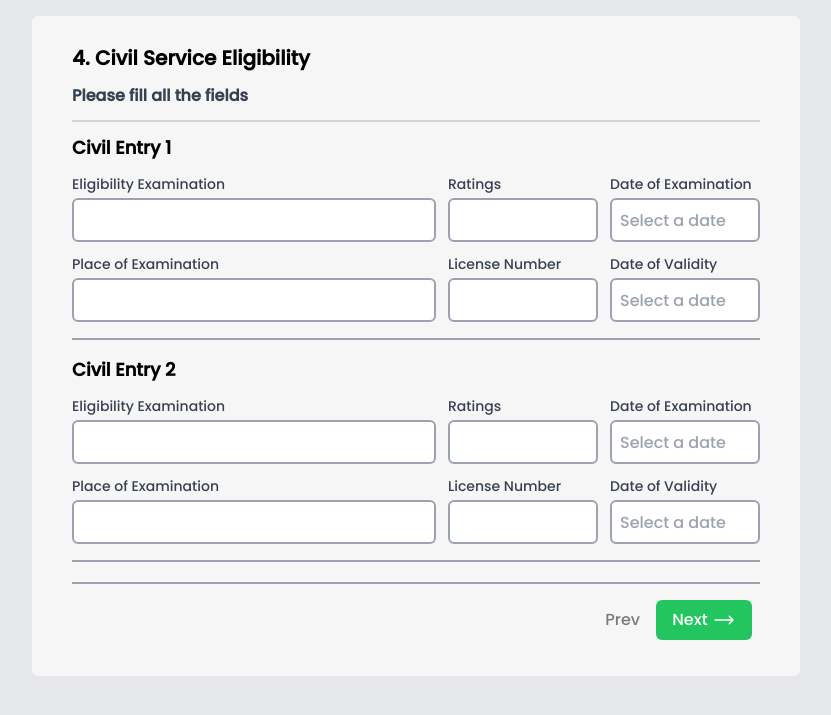
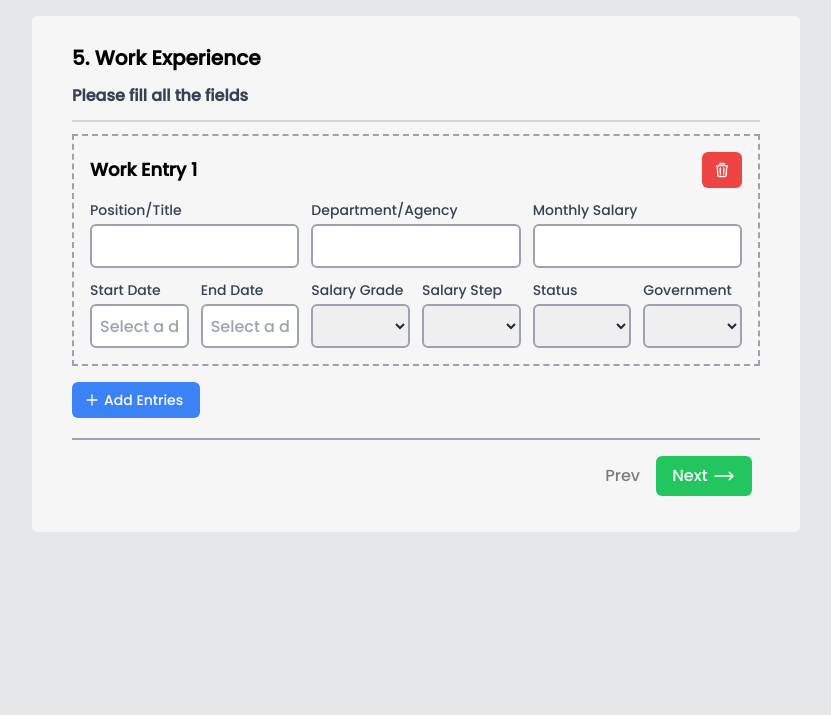
Before and after one commit to vincenitee/personal-data-sheet-system, a PHP site: page / in a window 1280 px wide. Shown: the top 715 px of the page, without its empty margins (224-1055 px from the left). Run offline with PHP 8.4, Linux system fonts and the light colour scheme; lists and menus that the app fills with data are empty; some libraries are stand-ins or nearby versions.

Commit message:
work experience section added

```diff
--- a/public/index.html
+++ b/public/index.html
@@ -338,11 +338,11 @@
                         </div>
                     </div>
 
-                    <button type="button" class="flex w-32 items-center gap-x-1 rounded-md bg-blue-500 px-3 py-2 text-sm text-white hover:bg-blue-700" id="add-children">
+                    <button type="button" class="add-button" id="add-children-entry">
                         <svg xmlns="http://www.w3.org/2000/svg" fill="none" viewBox="0 0 24 24" stroke-width="2" stroke="white" class="h-4 w-4">
                             <path stroke-linecap="round" stroke-linejoin="round" d="M12 4.5v15m7.5-7.5h-15" />
                         </svg>
-                        <span>Add Rows</span>
+                        <span>Add Row</span>
                     </button>
                 </div>
 
@@ -522,15 +522,24 @@
                     </div>
                 </div>
 
-                <div class="my-2 space-y-3" data-step>
+                <!-- Civil Service Eligibility -->
+                <div class="my-2 hidden space-y-3" data-step>
                     <!-- Banner -->
                     <h1 class="text-xl font-bold">4. Civil Service Eligibility</h1>
                     <h3 class="my-2 font-bold text-gray-700">Please fill all the fields</h3>
                     <hr class="my-2 border-b border-gray-300" />
 
-                    <div class="container space-y-4 last:border-b-0" id="civil-container">
-                        <div class="civil-entry">
-                            <span class="col-span-3 text-lg font-semibold">Civil Entry 1</span>
+                    <div class="container space-y-4" id="civil-container">
+                        <div class="civil-entry" id="civil-entry-1">
+                            <div class="col-span-3 flex items-center justify-between">
+                                <span class="text-lg font-semibold">Civil Entry 1</span>
+                                <button type="button" class="del-button" id="del-civil-entry">
+                                    <svg xmlns="http://www.w3.org/2000/svg" fill="none" viewBox="0 0 24 24" stroke-width="2" stroke="white" class="h-5 w-5">
+                                        <path stroke-linecap="round" stroke-linejoin="round" d="m14.74 9-.346 9m-4.788 0L9.26 9m9.968-3.21c.342.052.682.107 1.022.166m-1.022-.165L18.16 19.673a2.25 2.25 0 0 1-2.244 2.077H8.084a2.25 2.25 0 0 1-2.244-2.077L4.772 5.79m14.456 0a48.108 48.108 0 0 0-3.478-.397m-12 .562c.34-.059.68-.114 1.022-.165m0 0a48.11 48.11 0 0 1 3.478-.397m7.5 0v-.916c0-1.18-.91-2.164-2.09-2.201a51.964 51.964 0 0 0-3.32 0c-1.18.037-2.09 1.022-2.09 2.201v.916m7.5 0a48.667 48.667 0 0 0-7.5 0" />
+                                    </svg>
+                                </button>
+                            </div>
+
                             <div class="container space-y-1">
                                 <label for="civil-exam-1" class="block text-sm font-medium text-gray-700">Eligibility Examination</label>
                                 <input type="text" name="civil-exam-1" id="civil-exam-1" class="inputbox" autocomplete="off" />
@@ -557,36 +566,97 @@
                             </div>
                         </div>
 
-                        <div class="civil-entry">
-                            <span class="col-span-3 text-lg font-semibold">Civil Entry 2</span>
+                        <button type="button" class="add-button" id="add-civil-entry">
+                            <svg xmlns="http://www.w3.org/2000/svg" fill="none" viewBox="0 0 24 24" stroke-width="2" stroke="white" class="h-4 w-4">
+                                <path stroke-linecap="round" stroke-linejoin="round" d="M12 4.5v15m7.5-7.5h-15" />
+                            </svg>
+                            <span>Add Entries</span>
+                        </button>
+                    </div>
+                </div>
+
+                <!-- Work Experience -->
+                <div class="my-2 space-y-3" data-step>
+                    <!-- Banner -->
+                    <h1 class="text-xl font-bold">5. Work Experience</h1>
+                    <h3 class="my-2 font-bold text-gray-700">Please fill all the fields</h3>
+                    <hr class="my-2 border-b border-gray-300" />
+
+                    <div class="container space-y-4" id="work-container">
+                        <div class="work-entry" id="work-entry-1">
+                            <div class="col-span-3 flex items-center justify-between">
+                                <span class="text-lg font-semibold">Work Entry 1</span>
+                                <button type="button" class="del-button" id="del-civil-entry">
+                                    <svg xmlns="http://www.w3.org/2000/svg" fill="none" viewBox="0 0 24 24" stroke-width="2" stroke="white" class="h-5 w-5">
+                                        <path stroke-linecap="round" stroke-linejoin="round" d="m14.74 9-.346 9m-4.788 0L9.26 9m9.968-3.21c.342.052.682.107 1.022.166m-1.022-.165L18.16 19.673a2.25 2.25 0 0 1-2.244 2.077H8.084a2.25 2.25 0 0 1-2.244-2.077L4.772 5.79m14.456 0a48.108 48.108 0 0 0-3.478-.397m-12 .562c.34-.059.68-.114 1.022-.165m0 0a48.11 48.11 0 0 1 3.478-.397m7.5 0v-.916c0-1.18-.91-2.164-2.09-2.201a51.964 51.964 0 0 0-3.32 0c-1.18.037-2.09 1.022-2.09 2.201v.916m7.5 0a48.667 48.667 0 0 0-7.5 0" />
+                                    </svg>
+                                </button>
+                            </div>
+
                             <div class="container space-y-1">
-                                <label for="civil-exam-1" class="block text-sm font-medium text-gray-700">Eligibility Examination</label>
-                                <input type="text" name="civil-exam-1" id="civil-exam-1" class="inputbox" autocomplete="off" />
+                                <label for="position-1" class="block text-sm font-medium text-gray-700">Position/Title</label>
+                                <input type="text" name="position-1" id="position-1" class="inputbox" autocomplete="off" />
                             </div>
                             <div class="container space-y-1">
-                                <label for="civil-rating-1" class="block text-sm font-medium text-gray-700">Ratings</label>
-                                <input type="number" min="0.00" name="civil-rating-1" id="civil-rating-1" class="inputbox" autocomplete="off" />
+                                <label for="agency-1" class="block text-sm font-medium text-gray-700">Department/Agency</label>
+                                <input type="text" name="agency-1" id="agency-1" class="inputbox" autocomplete="off" />
                             </div>
                             <div class="container space-y-1">
-                                <label for="civil-exam-date-1" class="block text-sm font-medium text-gray-700">Date of Examination</label>
-                                <input datepicker datepicker-autohide type="text" name="civil-exam-date-1" id="civil-exam-date-1" class="inputbox" placeholder="Select a date" autocomplete="off" />
+                                <label for="salary-1" class="block text-sm font-medium text-gray-700">Monthly Salary</label>
+                                <input type="number" min="0" name="salary-1" id="salary-1" class="inputbox" autocomplete="off" />
+                            </div>
+
+                            <div class="inline-flex gap-3">
+                                <div class="container space-y-1">
+                                    <label for="work-start-1" class="block text-sm font-medium text-gray-700">Start Date</label>
+                                    <input datepicker datepicker-autohide type="text" name="work-start1" id="work-start-1" class="inputbox" placeholder="Select a date" autocomplete="off" />
                                 </div>
                                 <div class="container space-y-1">
-                                <label for="civil-exam-place-1" class="block text-sm font-medium text-gray-700">Place of Examination</label>
-                                <input type="text" name="civil-exam-place-1" id="civil-exam-place-1" class="inputbox" autocomplete="off" />
+                                    <label for="work-end-1" class="block text-sm font-medium text-gray-700">End Date</label>
+                                    <input datepicker datepicker-autohide type="text" name="work-end-1" id="work-end-1" class="inputbox" placeholder="Select a date" autocomplete="off" />
+                                </div>
+                            </div>
+
+                            <div class="inline-flex gap-3">
+                                <div class="container space-y-1">
+                                    <label for="work-start-1" class="block text-sm font-medium text-gray-700">Salary Grade</label>
+                                    <select name="salary-grade-1" class="inputbox" id="salary-grade-1"></select>
                                 </div>
                                 <div class="container space-y-1">
-                                <label for="license-number-1" class="block text-sm font-medium text-gray-700">License Number</label>
-                                <input type="number" min="0" name="license-number-1" id="license-number-1" class="inputbox" autocomplete="off" />
+                                    <label for="salary-step-1" class="block text-sm font-medium text-gray-700">Salary Step</label>
+                                    <select name="salary-step-1" id="salary-step-1" class="inputbox"></select>
+                                </div>
+                            </div>
+
+                            <div class="inline-flex gap-3">
+                                <div class="container space-y-1">
+                                    <label for="status-1" class="block text-sm font-medium text-gray-700">Status</label>
+                                    <select name="status-1" class="inputbox" id="status-1">
+                                        <option value=""></option>
+                                        <option value="">Permanent</option>
+                                        <option value="">Temporary</option>
+                                        <option value="">Casual</option>
+                                        <option value="">Contractual</option>
+                                    </select>
                                 </div>
                                 <div class="container space-y-1">
-                                <label for="license-validity-1" class="block text-sm font-medium text-gray-700">Date of Validity</label>
-                                <input datepicker datepicker-autohide type="text" name="license-validity-1" id="license-validity-1" class="inputbox" placeholder="Select a date" autocomplete="off" />
+                                    <label for="government-1" class="block text-sm font-medium text-gray-700">Government</label>
+                                    <select name="government-1" id="government-1" class="inputbox">
+                                        <option value=""></option>
+                                        <option value="Yes">Yes</option>
+                                        <option value="No">No</option>
+                                    </select>
                                 </div>
                             </div>
                         </div>
+                        <button type="button" class="add-button" id="add-work-entry">
+                            <svg xmlns="http://www.w3.org/2000/svg" fill="none" viewBox="0 0 24 24" stroke-width="2" stroke="white" class="h-4 w-4">
+                                <path stroke-linecap="round" stroke-linejoin="round" d="M12 4.5v15m7.5-7.5h-15" />
+                            </svg>
+                            <span>Add Entries</span>
+                        </button>
                     </div>
-
+                </div>
                 <!-- Button Container -->
                 <div class="mt-5 flex justify-end gap-4 border-t-2 border-gray-400 px-2 py-4">
                     <button disabled type="button" class="cursor-not-allowed opacity-50">Prev</button>
--- a/public/index.js
+++ b/public/index.js
@@ -1,6 +1,9 @@
-
-const child = document.querySelector('#civil-container');
-
-console.log(
-    child.lastElementChild
-)
+const delButtons = document.querySelectorAll('.del-button');
+const civilContainer = document.querySelector('#civil-container');
+        console.log(civilContainer)
+delButtons.forEach(button => {
+    button.addEventListener('click', () => {
+        const entry = button.closest('.civil-entry');
+        civilContainer.removeChild(entry);
+    })
+})
--- a/public/styles.css
+++ b/public/styles.css
@@ -1673,21 +1673,72 @@ video {
   display: grid;
   grid-template-columns: 1fr 150px 150px;
   gap: 0.75rem;
-  border-bottom-width: 2px;
+  border-width: 2px;
+  border-style: dashed;
   --tw-border-opacity: 1;
   border-color: rgb(156 163 175 / var(--tw-border-opacity));
-  padding-bottom: 1rem;
-}
-
-.last\:border-b-0:last-child {
-  border-bottom-width: 0px;
-}
-
-.hover\:bg-blue-700:hover {
+  padding: 1rem;
+}
+
+.work-entry {
+  display: grid;
+  grid-template-columns: repeat(3, minmax(0, 1fr));
+  gap: 0.75rem;
+  border-width: 2px;
+  border-style: dashed;
+  --tw-border-opacity: 1;
+  border-color: rgb(156 163 175 / var(--tw-border-opacity));
+  padding: 1rem;
+}
+
+.add-button {
+  display: flex;
+  width: 8rem;
+  align-items: center;
+  -moz-column-gap: 0.25rem;
+       column-gap: 0.25rem;
+  border-radius: 0.375rem;
+  --tw-bg-opacity: 1;
+  background-color: rgb(59 130 246 / var(--tw-bg-opacity));
+  padding-left: 0.75rem;
+  padding-right: 0.75rem;
+  padding-top: 0.5rem;
+  padding-bottom: 0.5rem;
+  font-size: 0.875rem;
+  line-height: 1.25rem;
+  --tw-text-opacity: 1;
+  color: rgb(255 255 255 / var(--tw-text-opacity));
+}
+
+.add-button:hover {
   --tw-bg-opacity: 1;
   background-color: rgb(29 78 216 / var(--tw-bg-opacity));
 }
 
+.del-button {
+  display: flex;
+  width: 2.5rem;
+  align-items: center;
+  -moz-column-gap: 0.25rem;
+       column-gap: 0.25rem;
+  border-radius: 0.375rem;
+  --tw-bg-opacity: 1;
+  background-color: rgb(239 68 68 / var(--tw-bg-opacity));
+  padding-left: 0.75rem;
+  padding-right: 0.75rem;
+  padding-top: 0.5rem;
+  padding-bottom: 0.5rem;
+  font-size: 0.875rem;
+  line-height: 1.25rem;
+  --tw-text-opacity: 1;
+  color: rgb(255 255 255 / var(--tw-text-opacity));
+}
+
+.del-button:hover {
+  --tw-bg-opacity: 1;
+  background-color: rgb(185 28 28 / var(--tw-bg-opacity));
+}
+
 .hover\:bg-green-700:hover {
   --tw-bg-opacity: 1;
   background-color: rgb(21 128 61 / var(--tw-bg-opacity));
```
Also changed, not shown: src/styles.css (+17 -5 lines). Lines whose indentation alone changed are shown as unchanged.
